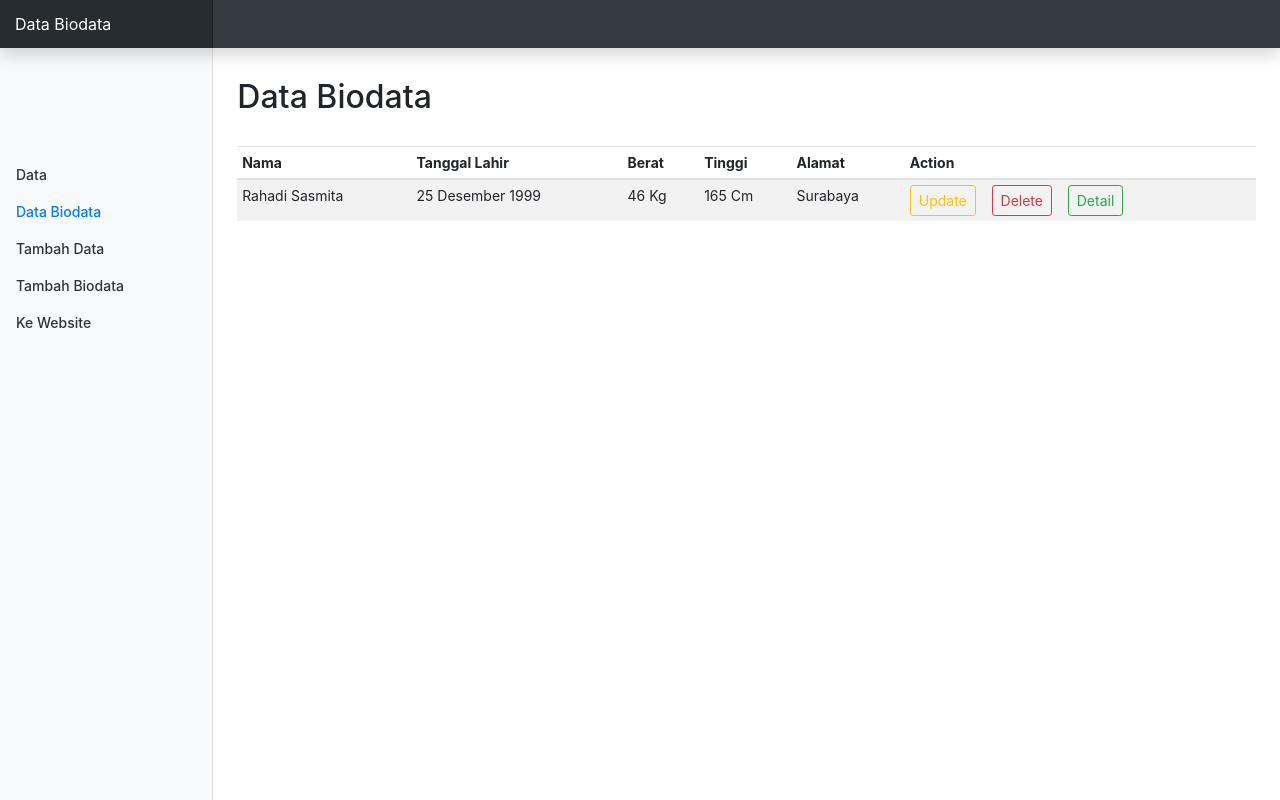
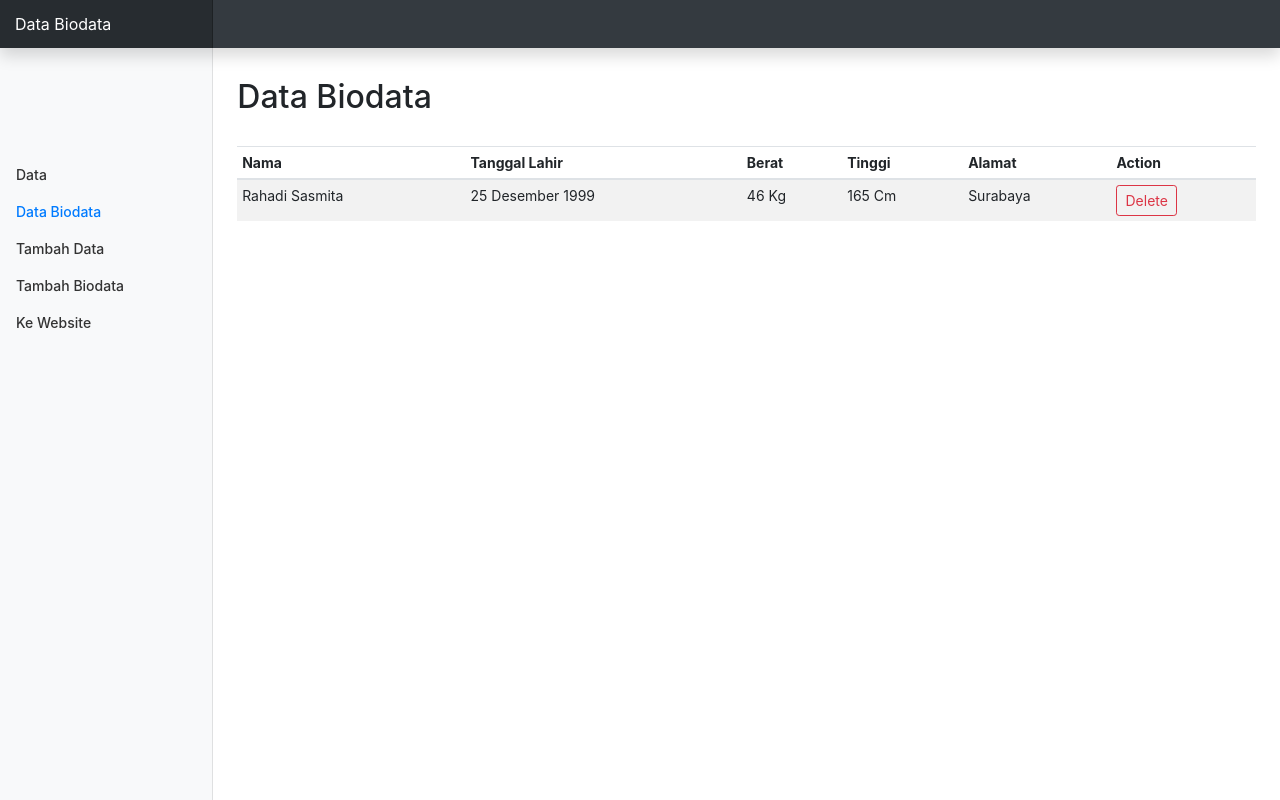
Before and after one commit to rayrahadii/Pemweb-Tugas5, a PHP site: page /databdt.php in a window 1280 px wide. Run offline with PHP 8.4, Linux system fonts and the light colour scheme; data comes from the database, SQL or seed files in the repository.

Commit message:
Update databdt.php

```diff
--- a/databdt.php
+++ b/databdt.php
@@ -84,11 +84,7 @@
                     <td><?php echo $data['tinggi'];  ?></td>
                     <td><?php echo $data['alamat'];  ?></td>
                     <td>
-                      <a href="<?php echo "updatebdt.php?id_identitas=".$data['id_identitas']; ?>" class="btn btn-outline-warning btn-sm"> Update</a>
-                      &nbsp;&nbsp;
                       <a href="<?php echo "deletebdt.php?id_identitas=".$data['id_identitas']; ?>" class="btn btn-outline-danger btn-sm"> Delete</a>
-                      &nbsp;&nbsp;
-                      <a href="<?php echo "detailbdt.php?id_identitas=".$data['id_identitas']; ?>" class="btn btn-outline-success btn-sm"> Detail</a>
                     </td>
                   </tr>
                  <?php endwhile ?>
```
